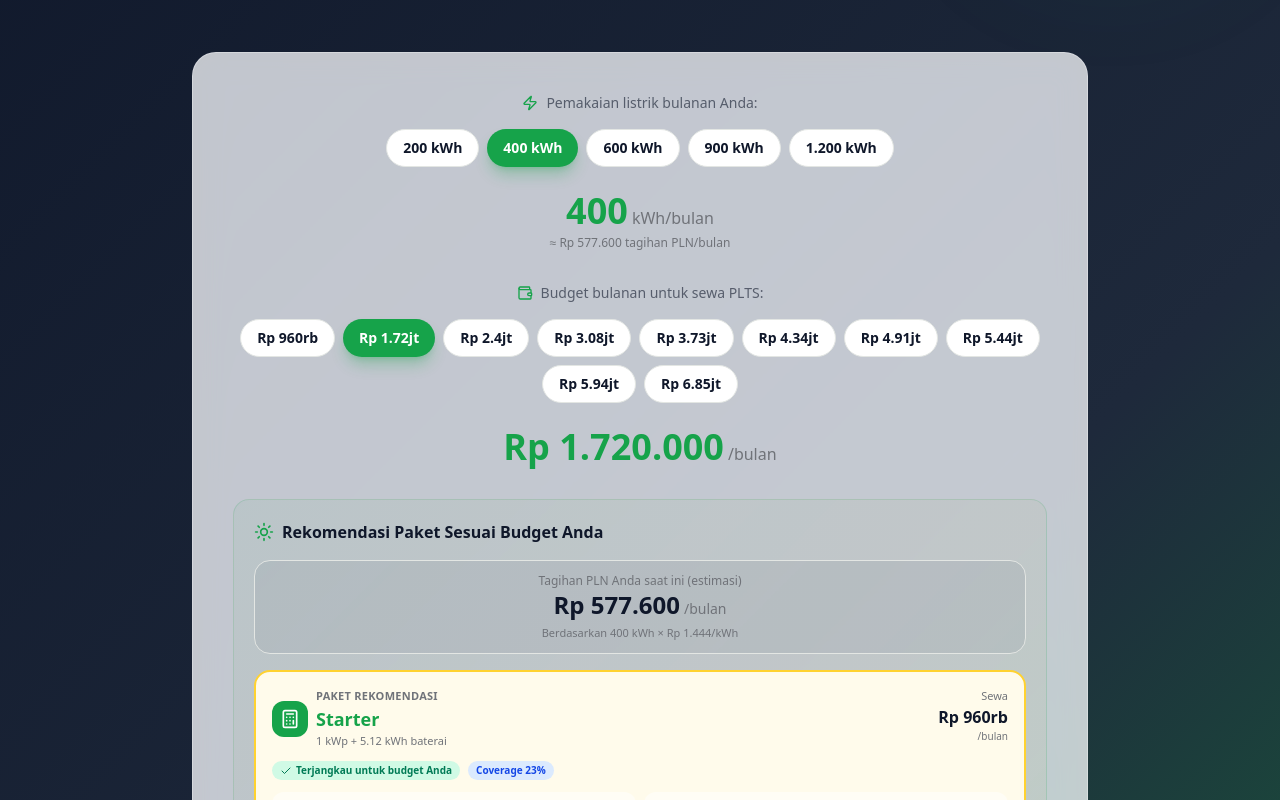
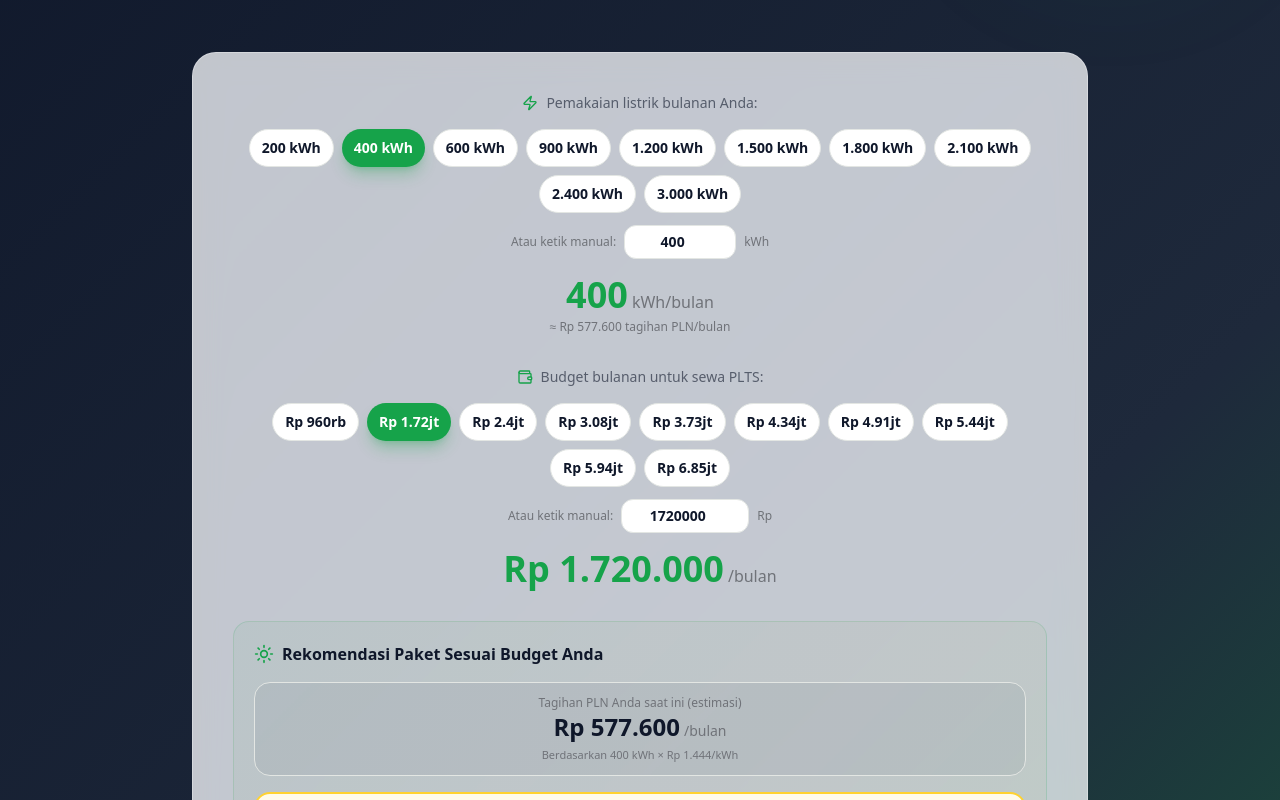
Before and after one commit to desvandi/jambisolarpanel, a Next.js app: page /sewa-plts in a window 1280 px wide. Shown: the part 9880-10680 px from the top of the page. Built offline with nearby package versions, Linux system fonts and the light colour scheme; no server answers.

Commit message:
fix(sewa-plts): expand usage presets + manual input + capacity-aware algorithm (PR #5)
Fix calculator always recommending Starter. Expanded presets to 3000 kWh, added manual input, improved algorithm to pick largest affordable package when all have negative net saving.

```diff
--- a/src/app/sewa-plts/sections/SewaPltsCalculator.tsx
+++ b/src/app/sewa-plts/sections/SewaPltsCalculator.tsx
@@ -127,12 +127,12 @@ export function SewaPltsCalculator() {
                 <Zap className="w-4 h-4 text-solar" />
                 Pemakaian listrik bulanan Anda:
               </p>
-              <div className="flex flex-wrap justify-center gap-2 mb-6">
+              <div className="flex flex-wrap justify-center gap-2 mb-3">
                 {rentalCalculatorConfig.usagePresets.map((preset) => (
                   <button
                     key={preset.value}
                     onClick={() => setUsage(preset.value)}
-                    className={`px-4 py-2 rounded-full text-sm font-semibold transition-all duration-200 ${
+                    className={`px-3 py-2 rounded-full text-xs sm:text-sm font-semibold transition-all duration-200 ${
                       usage === preset.value
                         ? "bg-solar text-white shadow-lg shadow-solar/30"
                         : "bg-white dark:bg-navy text-navy dark:text-white border border-border hover:border-solar/50"
@@ -141,6 +141,24 @@ export function SewaPltsCalculator() {
                     {preset.label}
                   </button>
                 ))}
+              </div>
+              {/* Manual input for usage */}
+              <div className="flex items-center justify-center gap-2 mb-4">
+                <label className="text-xs text-muted-foreground">Atau ketik manual:</label>
+                <input
+                  type="number"
+                  min={rentalCalculatorConfig.usageMin}
+                  max={rentalCalculatorConfig.usageMax}
+                  value={usage}
+                  onChange={(e) => {
+                    const v = parseInt(e.target.value, 10);
+                    if (!isNaN(v)) {
+                      setUsage(Math.max(rentalCalculatorConfig.usageMin, Math.min(rentalCalculatorConfig.usageMax, v)));
+                    }
+                  }}
+                  className="w-28 px-3 py-1.5 text-sm text-center font-semibold rounded-lg border border-border bg-white dark:bg-navy text-navy dark:text-white focus:outline-none focus:border-solar focus:ring-2 focus:ring-solar/20"
+                />
+                <span className="text-xs text-muted-foreground">kWh</span>
               </div>
               <div className="text-3xl sm:text-4xl font-extrabold text-solar">
                 {usage.toLocaleString("id-ID")}
@@ -159,12 +177,12 @@ export function SewaPltsCalculator() {
                 <Wallet className="w-4 h-4 text-solar" />
                 Budget bulanan untuk sewa PLTS:
               </p>
-              <div className="flex flex-wrap justify-center gap-2 mb-6">
+              <div className="flex flex-wrap justify-center gap-2 mb-3">
                 {rentalCalculatorConfig.budgetPresets.map((preset) => (
                   <button
                     key={preset.value}
                     onClick={() => setBudget(preset.value)}
-                    className={`px-4 py-2 rounded-full text-sm font-semibold transition-all duration-200 ${
+                    className={`px-3 py-2 rounded-full text-xs sm:text-sm font-semibold transition-all duration-200 ${
                       budget === preset.value
                         ? "bg-solar text-white shadow-lg shadow-solar/30"
                         : "bg-white dark:bg-navy text-navy dark:text-white border border-border hover:border-solar/50"
@@ -173,6 +191,25 @@ export function SewaPltsCalculator() {
                     {preset.label}
                   </button>
                 ))}
+              </div>
+              {/* Manual input for budget */}
+              <div className="flex items-center justify-center gap-2 mb-4">
+                <label className="text-xs text-muted-foreground">Atau ketik manual:</label>
+                <input
+                  type="number"
+                  min={rentalCalculatorConfig.budgetMin}
+                  max={rentalCalculatorConfig.budgetMax}
+                  step={50000}
+                  value={budget}
+                  onChange={(e) => {
+                    const v = parseInt(e.target.value, 10);
+                    if (!isNaN(v)) {
+                      setBudget(Math.max(rentalCalculatorConfig.budgetMin, Math.min(rentalCalculatorConfig.budgetMax, v)));
+                    }
+                  }}
+                  className="w-32 px-3 py-1.5 text-sm text-center font-semibold rounded-lg border border-border bg-white dark:bg-navy text-navy dark:text-white focus:outline-none focus:border-solar focus:ring-2 focus:ring-solar/20"
+                />
+                <span className="text-xs text-muted-foreground">Rp</span>
               </div>
               <div className="text-3xl sm:text-4xl font-extrabold text-solar">
                 {formatRentalRp(budget)}
--- a/src/lib/rentalPackages.ts
+++ b/src/lib/rentalPackages.ts
@@ -731,13 +731,22 @@ export const rentalHero = {
 
 /** Konfigurasi kalkulator sewa. */
 export const rentalCalculatorConfig = {
-  /** Preset pemakaian listrik bulanan (kWh). */
+  /**
+   * Preset pemakaian listrik bulanan (kWh).
+   * Diperluas hingga 3.000 kWh agar bisa men-triger rekomendasi paket besar
+   * (Estate, Villa, Commercial, Industrial, Enterprise).
+   */
   usagePresets: [
     { label: "200 kWh", value: 200 },
     { label: "400 kWh", value: 400 },
     { label: "600 kWh", value: 600 },
     { label: "900 kWh", value: 900 },
     { label: "1.200 kWh", value: 1200 },
+    { label: "1.500 kWh", value: 1500 },
+    { label: "1.800 kWh", value: 1800 },
+    { label: "2.100 kWh", value: 2100 },
+    { label: "2.400 kWh", value: 2400 },
+    { label: "3.000 kWh", value: 3000 },
   ],
   /** Preset budget bulanan (Rupiah) — disesuaikan dengan harga sewa baru. */
   budgetPresets: [
@@ -754,6 +763,12 @@ export const rentalCalculatorConfig = {
   ],
   /** Tarif PLN default (Rupiah/kWh) — R-1 1300VA+ non-subsidi. */
   plnTariffPerKwh: 1444,
+  /** Batas minimum & maksimum input manual pemakaian (kWh). */
+  usageMin: 50,
+  usageMax: 5000,
+  /** Batas minimum & maksimum input manual budget (Rupiah). */
+  budgetMin: 500000,
+  budgetMax: 10_000_000,
 } as const;
 
 /** Helper: format Rupiah penuh (Rp 1.150.000). */
@@ -882,16 +897,20 @@ export function computeAllPackageSavings(
 /**
  * Rekomendasikan paket berdasarkan pemakaian listrik + budget bulanan.
  *
- * Algoritma baru (budget-aware):
- *   1. Hitung savings untuk semua paket.
- *   2. Prioritas #1: paket terjangkau (monthlyPrice <= budget) dengan net saving tertinggi.
- *   3. Prioritas #2: jika tidak ada yang terjangkau, ambil paket termurah
- *      (paling mendekati budget) + jelaskan gap.
- *   4. Jika ada paket terjangkau tapi net saving negatif (rugi), tetap rekomendasikan
- *      tapi beri peringatan + sarankan paket custom.
+ * Algoritma (budget-aware, capacity-aware):
  *
- * Tujuan: rekomendasi harus selalu sesuai kemampuan finansial user,
- * bukan hanya kebutuhan teknis.
+ *   1. Dari semua paket terjangkau (monthlyPrice <= budget):
+ *      a. Jika ada yang net saving POSITIF → pilih yang net saving tertinggi.
+ *      b. Jika SEMUA net saving negatif → pilih yang coverage TERTINGGI
+ *         (memberi penghematan PLN terbesar meski masih rugi bersih),
+ *         karena paket lebih besar menutupi lebih banyak kWh.
+ *
+ *   2. Jika TIDAK ADA paket terjangkau sama sekali:
+ *      pilih paket termurah (paling dekat ke budget) + jelaskan gap.
+ *
+ * Tujuan: rekomendasi memperhitungkan KEMAMPUAN FINANSIAL (budget)
+ * dan KEBUTUHAN TEKNIS (coverage). Paket besar direkomendasikan
+ * ketika user punya pemakaian & budget yang sesuai.
  */
 export function recommendRentalPackage(
   monthlyKwh: number,
@@ -902,33 +921,41 @@ export function recommendRentalPackage(
 
   const allSavings = computeAllPackageSavings(monthlyKwh, monthlyBudget);
 
-  // 1. Paket terjangkau (affordable) dengan net saving tertinggi
+  // 1. Filter paket terjangkau (affordable)
   const affordable = allSavings.filter((s) => s.affordable);
+
   if (affordable.length > 0) {
-    const best = affordable[0]; // sudah sorted by netSaving desc
-    if (best.netSaving >= 0) {
+    // 1a. Cari yang net saving POSITIF → pilih net saving tertinggi
+    const positiveNetSaving = affordable.filter((s) => s.netSaving >= 0);
+    if (positiveNetSaving.length > 0) {
+      // Sudah sorted by netSaving desc di computeAllPackageSavings,
+      // tapi re-sort untuk safety
+      const best = positiveNetSaving.sort((a, b) => b.netSaving - a.netSaving)[0];
       return {
         package: best.pkg,
         savings: best,
-        reason: `Paket ${best.pkg.name} (${best.pkg.kWp} kWp) terjangkau untuk budget Anda (Rp ${best.pkg.monthlyPrice.toLocaleString("id-ID")}/bulan ≤ budget Rp ${monthlyBudget.toLocaleString("id-ID")}) dan memberi net saving positif ${formatRentalRpShort(best.netSaving)}/bulan. Coverage: ${best.coveragePercent}% dari pemakaian ${monthlyKwh} kWh Anda.`,
+        reason: `Paket ${best.pkg.name} (${best.pkg.kWp} kWp) terjangkau untuk budget Anda (${formatRentalRp(best.pkg.monthlyPrice)}/bulan ≤ budget ${formatRentalRp(monthlyBudget)}/bulan) dan memberi net saving positif ${formatRentalRpShort(best.netSaving)}/bulan. Coverage ${best.coveragePercent}% dari pemakaian ${monthlyKwh.toLocaleString("id-ID")} kWh Anda — pengurangan tagihan PLN ${formatRentalRpShort(best.plnSaving)}/bulan.`,
       };
     }
-    // Terjangkau tapi net saving negatif — tetap rekomendasi dengan peringatan
+
+    // 1b. Semua affordable punya net saving negatif → pilih coverage TERTINGGI
+    // (paket terbesar yang masih terjangkau, memberi penghematan PLN terbesar)
+    const bestCoverage = affordable.sort((a, b) => b.coveragePercent - a.coveragePercent)[0];
     return {
-      package: best.pkg,
-      savings: best,
-      reason: `Paket ${best.pkg.name} (${best.pkg.kWp} kWp) adalah paket terjangkau terbaik untuk budget Anda, namun net saving masih negatif (${formatRentalRpShort(best.netSaving)}/bulan) karena pemakaian Anda tinggi. Coverage hanya ${best.coveragePercent}%. Disarankan konsultasi untuk paket custom atau naikkan budget.`,
+      package: bestCoverage.pkg,
+      savings: bestCoverage,
+      reason: `Paket ${bestCoverage.pkg.name} (${bestCoverage.pkg.kWp} kWp) adalah paket terbesar yang terjangkau untuk budget Anda (${formatRentalRp(bestCoverage.pkg.monthlyPrice)}/bulan). Coverage ${bestCoverage.coveragePercent}% — pengurangan tagihan PLN ${formatRentalRpShort(bestCoverage.plnSaving)}/bulan. Namun net saving masih negatif (${formatRentalRpShort(bestCoverage.netSaving)}/bulan) karena pemakaian ${monthlyKwh.toLocaleString("id-ID")} kWh Anda tinggi. Disarankan: naikkan budget atau konsultasi paket custom untuk coverage 100%.`,
     };
   }
 
-  // 2. Tidak ada yang terjangkau — ambil paket termurah (paling dekat ke budget)
+  // 2. Tidak ada paket terjangkau — ambil termurah (paling dekat ke budget)
   const sortedByPriceAsc = [...allSavings].sort((a, b) => a.pkg.monthlyPrice - b.pkg.monthlyPrice);
   const cheapest = sortedByPriceAsc[0];
   const gap = cheapest.pkg.monthlyPrice - monthlyBudget;
   return {
     package: cheapest.pkg,
     savings: cheapest,
-    reason: `Tidak ada paket yang terjangkau untuk budget Rp ${monthlyBudget.toLocaleString("id-ID")}/bulan. Paket termurah adalah ${cheapest.pkg.name} (${cheapest.pkg.kWp} kWp) di ${formatRentalRp(cheapest.pkg.monthlyPrice)}/bulan — kekurangan ${formatRentalRpShort(gap)}/bulan. Coverage: ${cheapest.coveragePercent}%. Disarankan: naikkan budget atau konsultasi paket custom.`,
+    reason: `Tidak ada paket terjangkau untuk budget ${formatRentalRp(monthlyBudget)}/bulan. Paket termurah: ${cheapest.pkg.name} (${cheapest.pkg.kWp} kWp) di ${formatRentalRp(cheapest.pkg.monthlyPrice)}/bulan — kekurangan ${formatRentalRpShort(gap)}/bulan. Coverage ${cheapest.coveragePercent}%. Disarankan: naikkan budget atau konsultasi paket custom.`,
   };
 }
 
```
